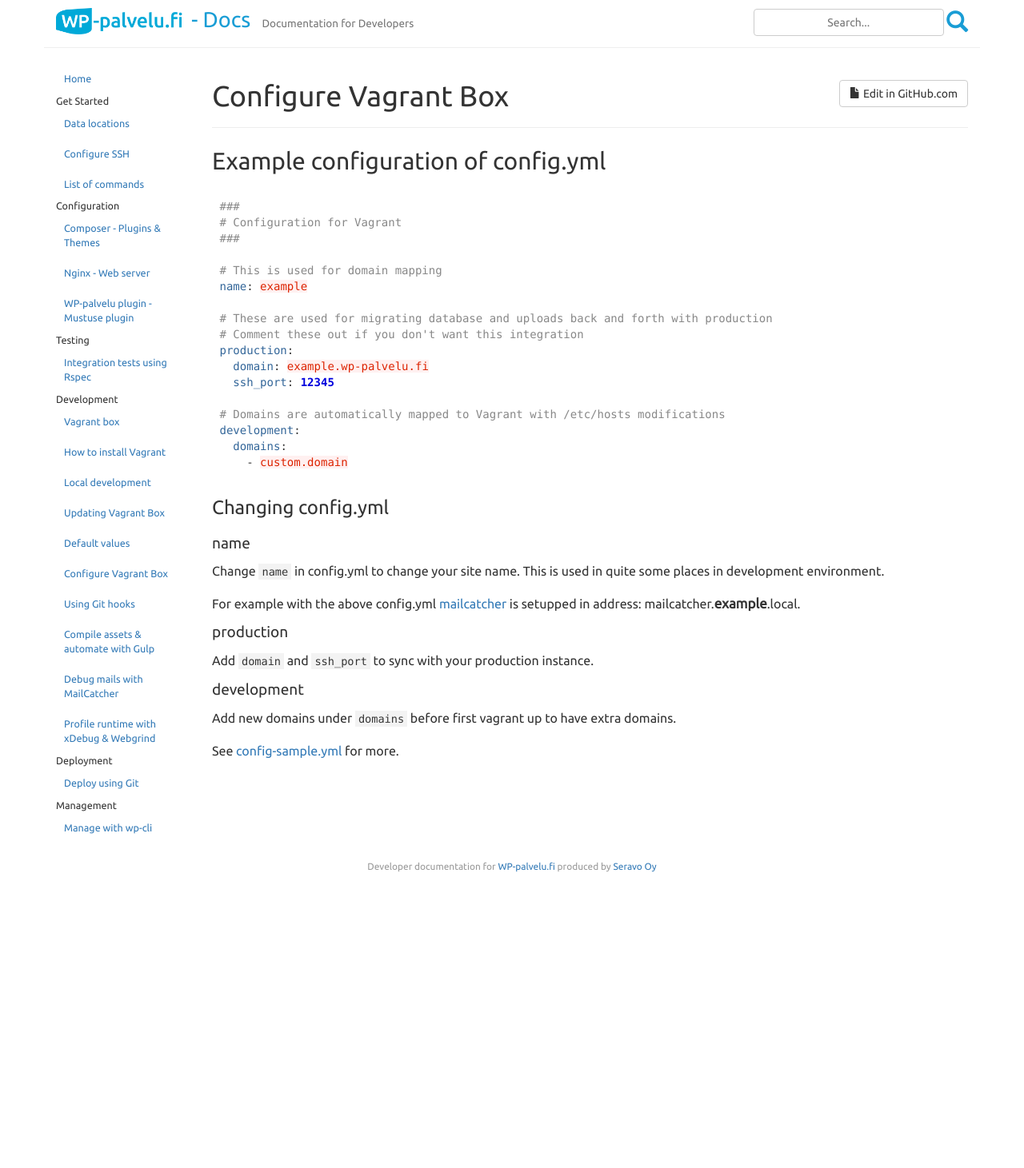
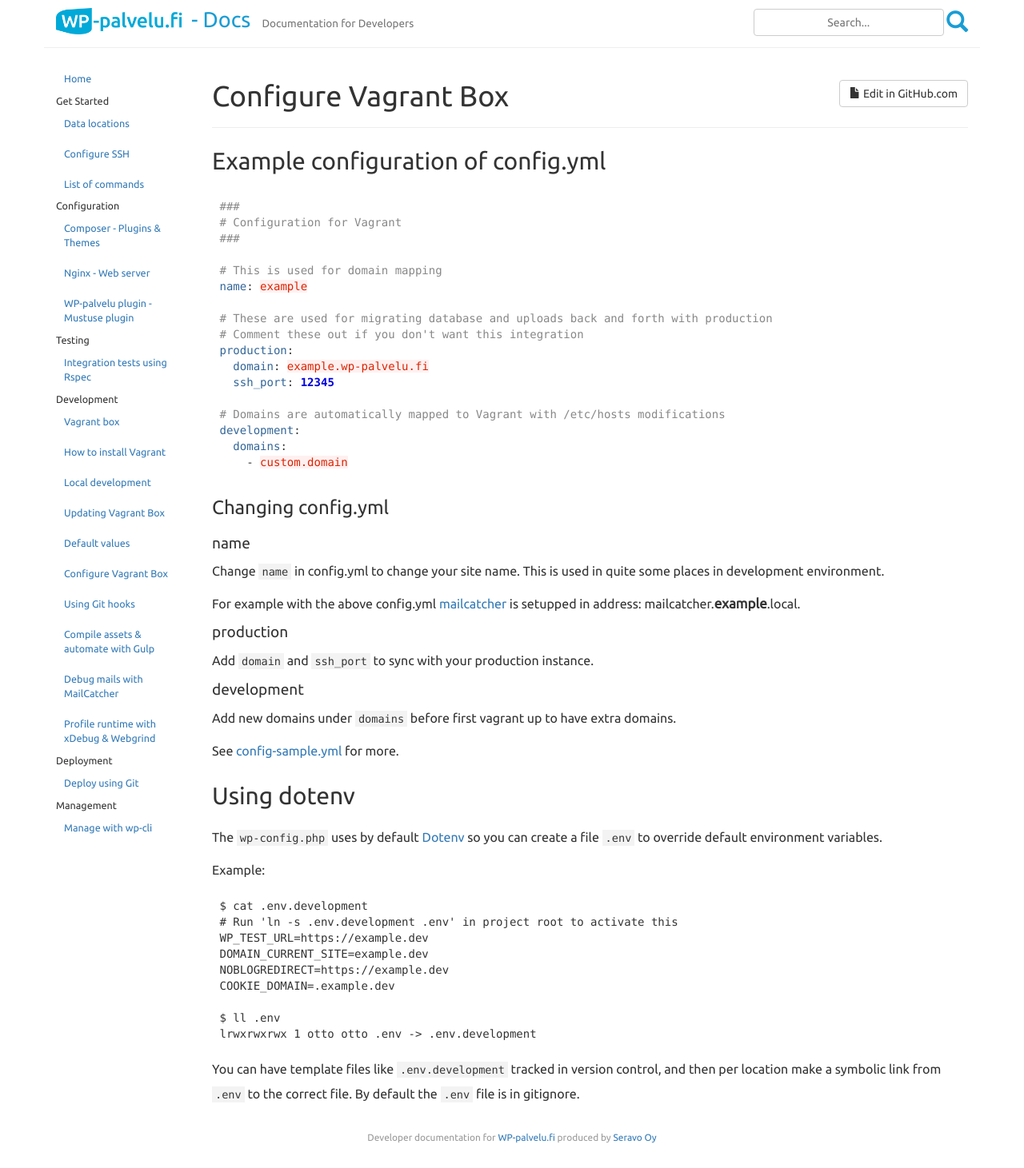
Before and after one commit to Seravo/docs, a Jekyll site: the page built from _posts/2015-10-12-configure-vagrant-box.md, in a window 1280 px wide. Shown: the whole page at 80% size. Built offline with Jekyll 4.4.1, drawn with Linux system fonts in a browser that asks for light colours; nearby versions of some CDN libraries; Markdown is read by kramdown in place of the engine named in the settings; before the commit the page ends 1122 px from its top, so only the background shows below that.

Commit message:
Document dotenv usage

````diff
--- a/_posts/2015-10-12-configure-vagrant-box.md
+++ b/_posts/2015-10-12-configure-vagrant-box.md
@@ -43,3 +43,22 @@ Add `domain` and `ssh_port` to sync with your production instance.
 Add new domains under `domains` before first vagrant up to have extra domains.
 
 See [config-sample.yml](https://github.com/Seravo/wordpress/blob/master/config-sample.yml) for more.
+
+## Using dotenv
+
+The `wp-config.php` uses by default [Dotenv](https://github.com/vlucas/phpdotenv) so you can create a file `.env` to override default environment variables.
+
+Example:
+```
+$ cat .env.development
+# Run 'ln -s .env.development .env' in project root to activate this
+WP_TEST_URL=https://example.dev
+DOMAIN_CURRENT_SITE=example.dev
+NOBLOGREDIRECT=https://example.dev
+COOKIE_DOMAIN=.example.dev
+
+$ ll .env
+lrwxrwxrwx 1 otto otto .env -> .env.development
+```
+
+You can have template files like `.env.development` tracked in version control, and then per location make a symbolic link from `.env` to the correct file. By default the `.env` file is in gitignore.
````
